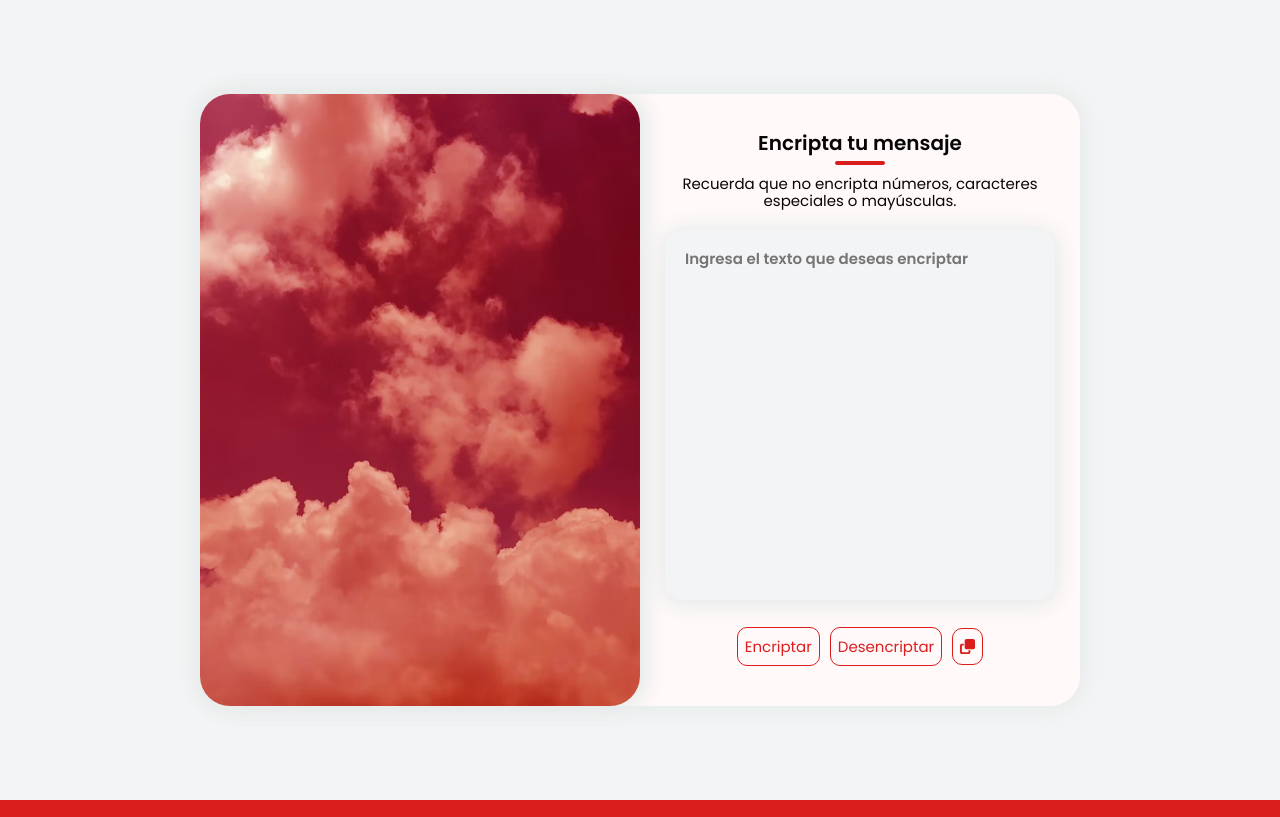
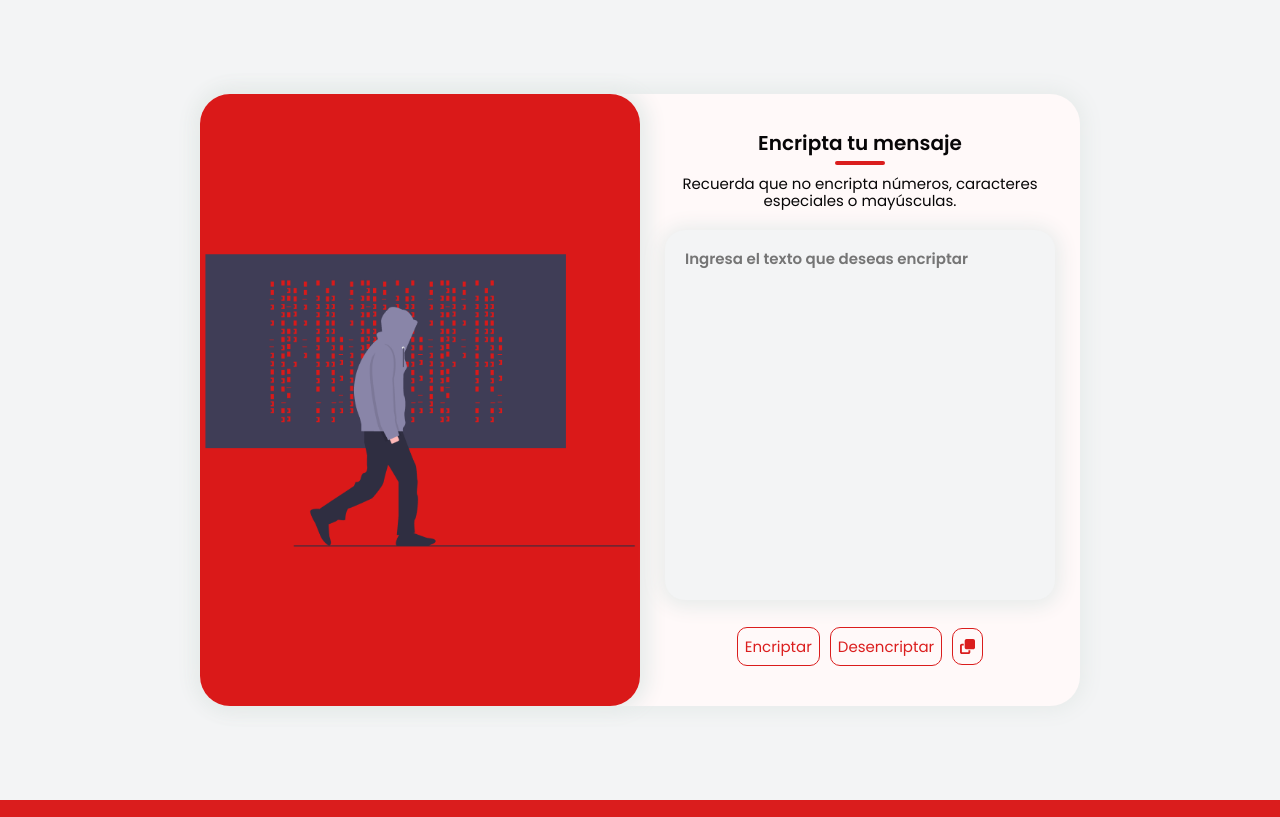
Before and after one commit to SAlvarezBulfon/Encriptador, a plain HTML site: page index.html in a window 1280 px wide. Shown: the top 817 px of the page. Drawn offline with Linux system fonts and the light colour scheme.

Commit message:
Se agregó una imagen acorde al tema del proyecto

```diff
--- a/CSS/estilos.css
+++ b/CSS/estilos.css
@@ -59,7 +59,7 @@ body{
 
 .left{
     height: 100%;
-    background-image:  url(../img/Fondo.avif);
+    background-image:  url(../img/fondito.png);
     background-position: center;
     background-repeat: no-repeat;
     background-size: cover;
```
Also changed, not shown: img/Fondo.avif (deleted), img/fondito.png (added).
